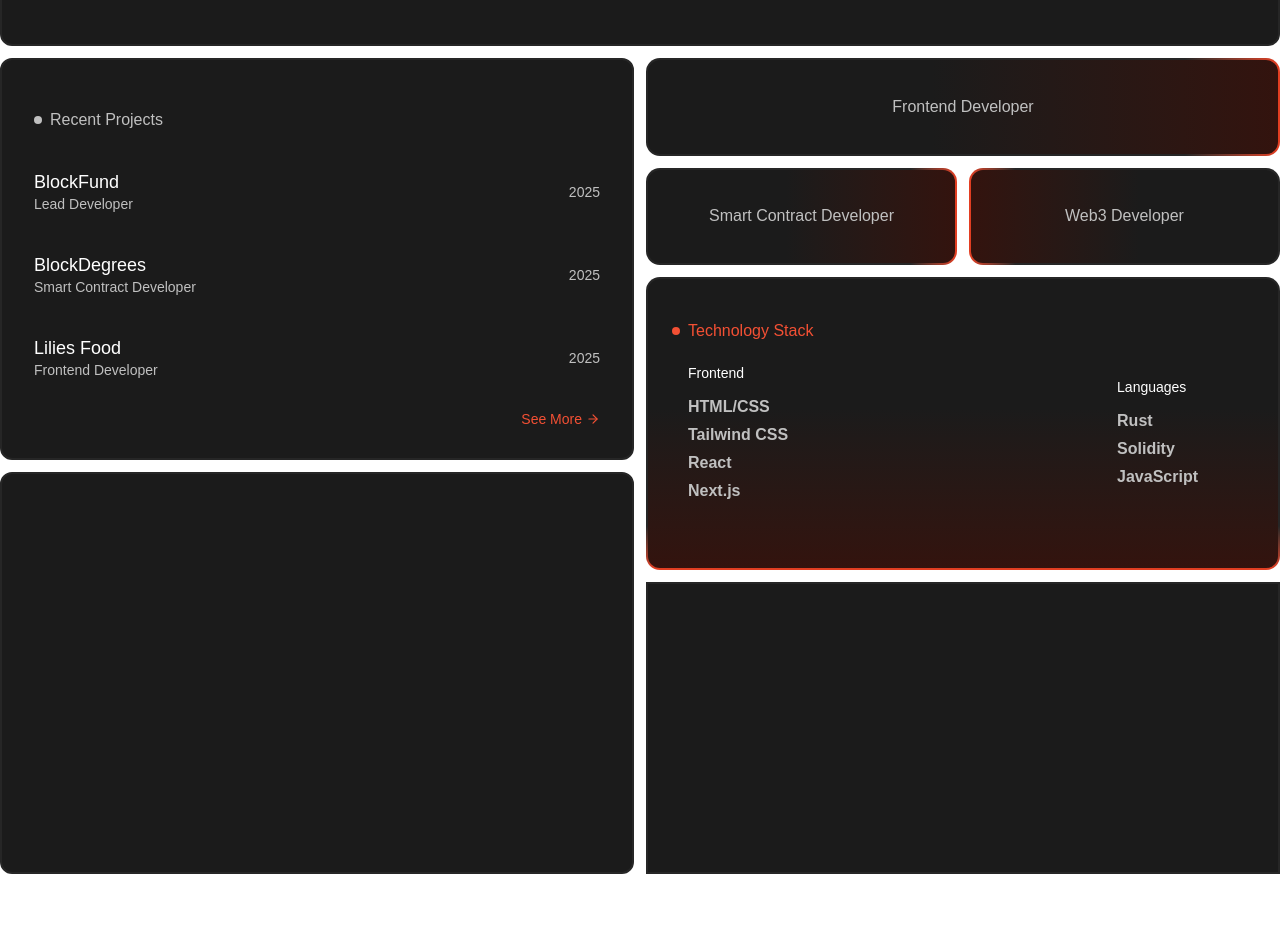
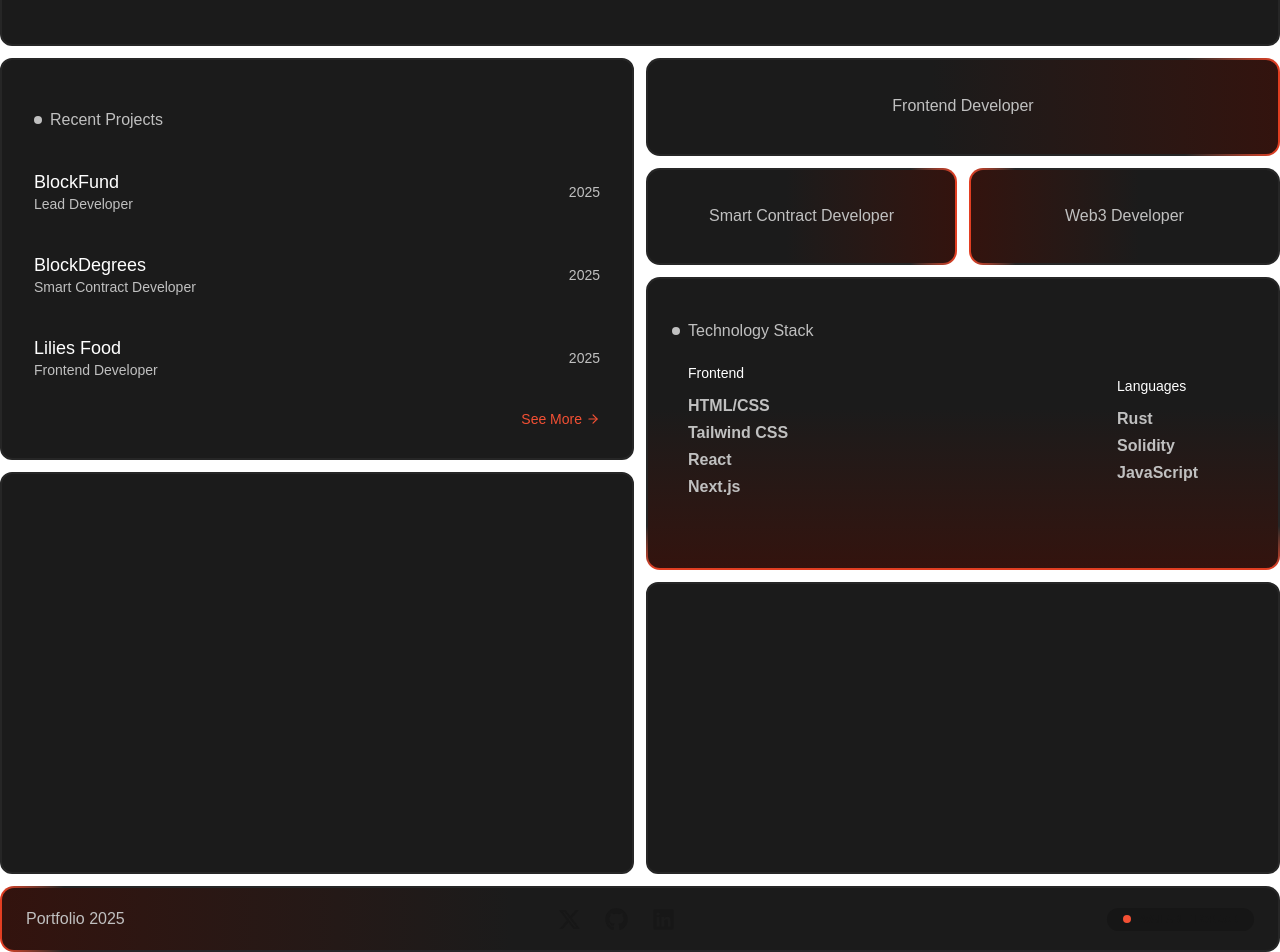
Before and after one commit to Abu-Miracle/miracle-abu, a Next.js app: page /about in a window 1280 px wide. Shown: the part 376-1328 px from the top of the page. Before the commit the page ends 1250 px from the top, so only its background shows below. Built offline with nearby package versions, Linux system fonts and the light colour scheme.

Commit message:
feat: made homapage responsove and added footer

```diff
--- a/package.json
+++ b/package.json
@@ -14,7 +14,8 @@
     "lucide-react": "^0.543.0",
     "next": "15.5.2",
     "react": "19.1.0",
-    "react-dom": "19.1.0"
+    "react-dom": "19.1.0",
+    "react-icons": "^5.5.0"
   },
   "devDependencies": {
     "@eslint/eslintrc": "^3",
--- a/src/app/about/page.js
+++ b/src/app/about/page.js
@@ -1,3 +1,4 @@
+import Footer from "../components/Footer";
 import Hero from "../components/Hero";
 import Work from "../components/Work";
 
@@ -6,6 +7,7 @@ export default function About() {
     <div className="">
       <Hero />
       <Work />
+      <Footer />
     </div>
   );
 }
--- /dev/null
+++ b/src/app/components/Footer.js
@@ -0,0 +1,29 @@
+import { FaXTwitter, FaLinkedin, FaGithub } from "react-icons/fa6";
+import Link from "next/link";
+
+export default function Footer() {
+  return (
+    <div className="bg-linear-to-l from-[var(--light-gray)] from-95% to-[var(--dark-orange)] p-[2px] rounded-[14px] h-[66px] lex justify-center items-center mt-3">
+      <div className="bg-linear-to-l w-full rounded-xl h-full from-[var(--dark-gray)] from-60% to-[#33130E] justify-between flex items-center md:px-6 px-4">
+        <div className="hidden md:flex text-[var(--text-light)]">Portfolio 2025</div>
+
+        <div className="flex space-x-4 md:space-x-6">
+          <Link href="https://x.com/miracle_abu01" target="_blank">
+            <FaXTwitter size={23} className="cursor-pointer hover:text-[var(--orange)] transition-colors duration-300" />
+          </Link>
+          <Link href="https://github.com/Abu-Miracle" target="_blank" >
+            <FaGithub size={23} className="cursor-pointer hover:text-[var(--orange)] transition-colors duration-300" />
+          </Link>
+          <Link href="https://www.linkedin.com/in/miracle-abu-2018412b1/" target="_blank">
+            <FaLinkedin size={23} className="cursor-pointer hover:text-[var(--orange)] transition-colors duration-300" />
+          </Link>
+        </div>
+
+        <div className="bg-[#161616] w-fit text-[8px] md:text-[10px] px-4 py-1 rounded-full flex items-center">
+          <div className="bg-[var(--orange)] w-2 h-2 rounded-full mr-2"></div>
+          AVAILABLE FOR JOB
+        </div>
+      </div>
+    </div>
+  );
+}
--- a/src/app/components/Hero.js
+++ b/src/app/components/Hero.js
@@ -6,12 +6,13 @@ export default function Hero() {
           <div className="bg-[var(--orange)] w-2 h-2 rounded-full mr-2"></div>
           AVAILABLE FOR JOB
         </div>
+
         <h1 className="text-[var(--text-light)]">Frontend Developer</h1>
 
         <div className="bg-gray-600 flex border-4 border-[var(--light-gray)] lg:hidden  w-56 h-56 rounded-full mt-10"></div>
 
         <h1 className="text-white text-3xl font-bold mt-10">I'm MIracle Abu</h1>
-        <p className="mt-4 mb-5 text-[15px]">
+        <p className="mt-4 mb-5 text-[14px]">
           I build responsive, user-friendly websites and web applications using
           modern technologies like React and Next.js. I focus on creating
           seamless user experiences and pixel-perfect designs that work
@@ -39,13 +40,12 @@ export default function Hero() {
         </div>
       </div>
 
-      <div className="hidden lg:flex flex-col justify-start h-full">
-        <div className="bg-[#161616] text-[12px] px-4 py-1 rounded-full flex items-center">
+      <div className="hidden lg:flex flex-col  justify-center items-center h-full">
+        <div className="bg-[#161616] w-fit text-[12px] px-4 py-1 rounded-full flex items-center">
           <div className="bg-[var(--orange)] w-2 h-2 rounded-full mr-2"></div>
           AVAILABLE FOR JOB
         </div>
-                <div className="bg-gray-600 hidden border-4 border-[var(--light-gray)] lg:flex  w-56 h-56 rounded-full mt-10"></div>
-
+        <div className="bg-gray-600 hidden border-4 border-[var(--light-gray)] lg:flex  w-56 h-56 rounded-full mt-10"></div>
       </div>
     </div>
   );
--- a/src/app/components/NavBar.js
+++ b/src/app/components/NavBar.js
@@ -27,14 +27,20 @@ export default function NavBar() {
 
   return (
     <div className="w-full flex md:justify-center justify-between mb-3 bg-[var(--dark-gray)] md:bg-transparent border-2 md:border-none border-[var(--light-gray)] rounded-full pl-1 md:pl-0 pr-5 md:pr-0">
-    <div className="flex items-center justify-center">
-      <div className="md:bg-[var(--dark-gray)] md:border-2 border-[var(--light-gray)] rounded-full flex justify-center items-center w-16 h-16 ">
-        <Image src="/logo.svg" width={40} height={40} alt="Logo" className="mr-2 md:mr-0"/>
-      </div>
-      <span className="flex md:hidden text-2xl text-[var(--orange)] whitespace-nowrap">
+      <div className="flex items-center justify-center">
+        <div className="md:bg-[var(--dark-gray)] md:border-2 border-[var(--light-gray)] rounded-full flex justify-center items-center w-16 h-16 ">
+          <Image
+            src="/logo.svg"
+            width={40}
+            height={40}
+            alt="Logo"
+            className="mr-2 md:mr-0"
+          />
+        </div>
+        <span className="flex md:hidden text-xl text-[var(--orange)] whitespace-nowrap">
           {getCurrentPageName()}
         </span>
-    </div>
+      </div>
 
       <div className="bg-[#1B1B1B] border-[var(--light-gray)] hidden md:flex justify-between items-center border-2 w-full rounded-full px-14">
         {navLinks.map((item, index) => {
--- a/src/app/components/Work.js
+++ b/src/app/components/Work.js
@@ -63,35 +63,35 @@ export default function Work() {
 
       <div className="grid grid-cols-1 gap-3 grid-rows-[1.5fr_1.5fr_4.5fr_4.5fr]">
         <div className="bg-[var(--dark-orange)] rounded-[14px] items-center w-full p-[2px] bg-gradient-to-r from-[var(--light-gray)] from-85% to-[var(--dark-orange)]">
-          <div className="bg-linear-to-r from-[var(--dark-gray)] via-[#33130E] to-[var(--dark-orange)] from-45% via-100% rounded-xl justify-center flex h-full items-center text-[var(--text-light)]">
+          <div className="bg-linear-to-r from-[var(--dark-gray)] to-[#33130E] from-45% rounded-xl justify-center flex h-full items-center text-[var(--text-light)] text-sm md:text-[16px]">
             Frontend Developer
           </div>
         </div>
 
-        <div className="grid grid-cols-2 gap-3">
+        <div className="grid grid-cols-2 gap-3 text-sm md:text-[16px]">
           <div className="bg-[var(--dark-orange)] rounded-[14px] items-center w-full p-[2px] bg-gradient-to-r from-[var(--light-gray)] from-85% to-[var(--dark-orange)]">
-            <div className="bg-linear-to-r from-[var(--dark-gray)] via-[#33130E] to-[var(--dark-orange)] from-45% via-100% rounded-xl justify-center flex h-full items-center text-[var(--text-light)]">
+            <div className="bg-linear-to-r from-[var(--dark-gray)] to-[#33130E] from-45% rounded-xl justify-center flex h-full items-center text-[var(--text-light)] text-center">
               Smart Contract Developer
             </div>
           </div>
 
           <div className="bg-[var(--dark-orange)] rounded-[14px] items-center w-full p-[2px] bg-gradient-to-l from-[var(--light-gray)] from-85% to-[var(--dark-orange)]">
-            <div className="bg-linear-to-l from-[var(--dark-gray)] via-[#33130E] to-[var(--dark-orange)]  rounded-xl from-45% via-100% justify-center flex h-full items-center text-[var(--text-light)]">
+            <div className="bg-linear-to-l from-[var(--dark-gray)] to-[#33130E] rounded-xl from-45% justify-center flex h-full items-center text-[var(--text-light)]">
               Web3 Developer
             </div>
           </div>
         </div>
 
         <div className="bg-[var(--dark-orange)] rounded-[14px] items-center w-full p-[2px] bg-gradient-to-b from-[var(--light-gray)] from-85% to-[var(--dark-orange)]">
-          <div className="rounded-xl bg-[var(--dark-gray)] w-full h-full bg-linear-to-b from-[var(--dark-gray)] via-[#33130E] to-[var(--dark-orange)] from-45% via-100% flex flex-col">
+          <div className="rounded-xl bg-[var(--dark-gray)] w-full h-full bg-linear-to-b from-[var(--dark-gray)] to-[#33130E] from-45% flex flex-col">
             <div className="flex items-center mt-10 px-6 mb-5">
-              <div className="bg-[var(--orange)] w-2 h-2 rounded-full mr-2"></div>
-              <span className="text-[var(--orange)] text-[16px] ">
+              <div className="bg-[var(--text-light)] w-2 h-2 rounded-full mr-2"></div>
+              <span className="text-[var(--text-light)] text-[16px] ">
                 Technology Stack
               </span>
             </div>
 
-            <div className="flex justify-between items-center pl-10 pr-20 mb-7 md:mb-0">
+            <div className="flex justify-between  items-center pl-10 pr-20 mb-7 md:mb-0 text-sm md:text-[16px]">
               <div className="">
                 <h1 className="text-sm text-white mb-3">Frontend</h1>
                 <h1 className="text-[var(--text-light)] my-1 font-semibold">
@@ -123,7 +123,7 @@ export default function Work() {
           </div>
         </div>
 
-        <div className="bg-[var(--dark-gray)] border-2 border-[var(--light-gray)]"></div>
+        <div className="bg-[var(--dark-gray)] border-2 border-[var(--light-gray)] rounded-xl"></div>
       </div>
     </div>
   );
--- a/src/app/layout.js
+++ b/src/app/layout.js
@@ -12,8 +12,8 @@ const geistMono = Geist_Mono({
 });
 
 export const metadata = {
-  title: "Create Next App",
-  description: "Generated by create next app",
+  title: "Miracle Abu",
+  description: "A portfolio web application for Miracle Abu",
 };
 
 export default function RootLayout({ children }) {
```
Also changed, not shown: 1 other file (tests, documents, lock files or other folders).
